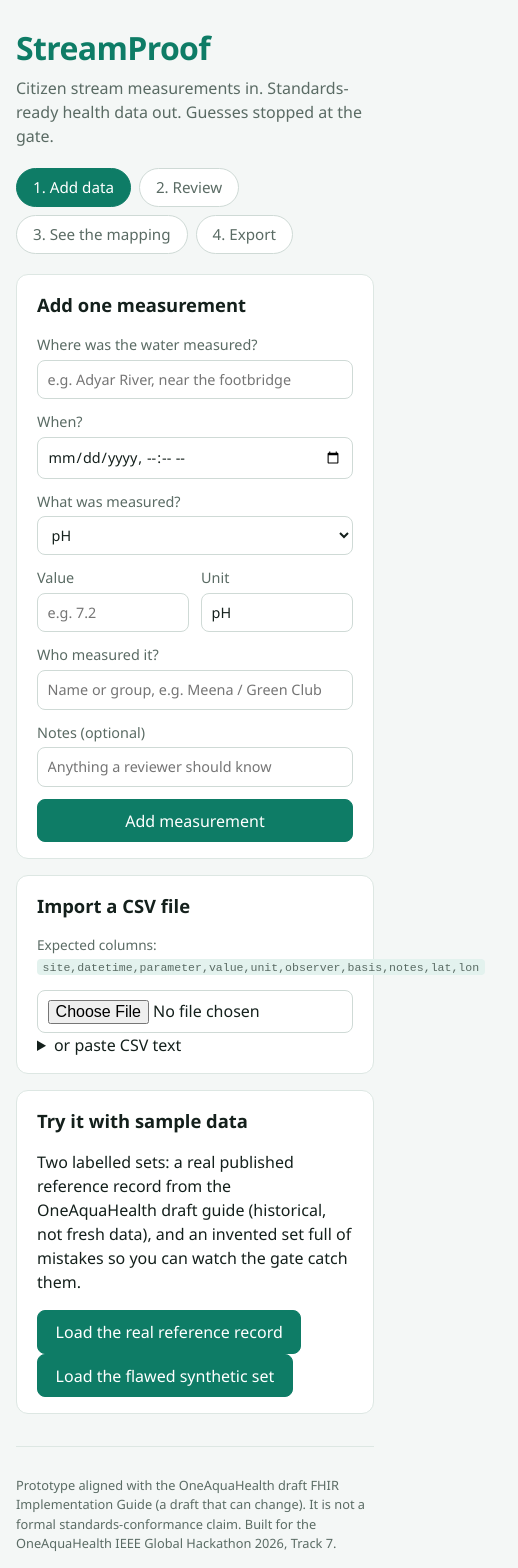
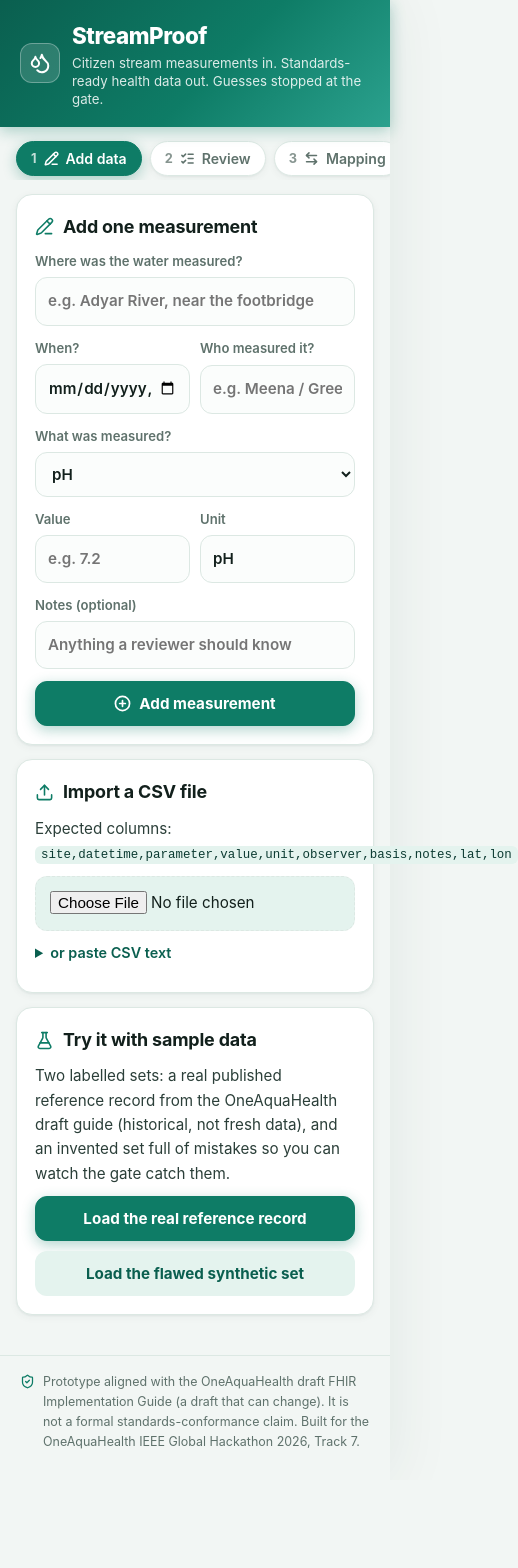
Before and after one commit to Hexraei/StreamProof, a React (Vite) app: page / in a window 390 px wide. Shown: the top 1568 px of the page, 518 px wide, since content can reach past the window. After the commit the page ends 1480 px from the top, so only its background shows below. Built offline with nearby package versions, Linux system fonts and the light colour scheme.

Commit message:
Redesign UI: teal water theme, Lucide icons, custom fonts, mobile layout fixes

```diff
--- a/package.json
+++ b/package.json
@@ -10,6 +10,7 @@
     "test": "vitest run"
   },
   "dependencies": {
+    "lucide-react": "^1.48.0",
     "react": "^18.3.1",
     "react-dom": "^18.3.1"
   },
--- a/src/App.tsx
+++ b/src/App.tsx
@@ -1,24 +1,28 @@
 import { useMemo, useState } from 'react';
+import {
+  Droplets, PencilLine, ListChecks, ArrowLeftRight, FileDown,
+  Upload, FlaskConical, ShieldCheck, Import,
+} from 'lucide-react';
 import type { RawObservation, ReviewedObservation, ReviewStatus } from './lib/types';
 import { validateObservation, canApprove } from './lib/validate';
 import { csvToObservations, CSV_HEADER } from './lib/csv';
 import { referenceSample, syntheticSample } from './lib/samples';
 import { buildBundle } from './lib/fhir';
-import ObservationForm from './components/ObservationForm';
-import ReviewQueue from './components/ReviewQueue';
-import MappingPreview from './components/MappingPreview';
-import BundleView from './components/BundleView';
+import { ObservationForm } from './components/ObservationForm';
+import { ReviewQueue } from './components/ReviewQueue';
+import { MappingPreview } from './components/MappingPreview';
+import { BundleView } from './components/BundleView';
 
 let counter = 0;
 const makeId = () => `obs-${Date.now().toString(36)}-${++counter}`;
 
 type Step = 'add' | 'review' | 'mapping' | 'export';
 
-const STEPS: { id: Step; label: string }[] = [
-  { id: 'add', label: '1. Add data' },
-  { id: 'review', label: '2. Review' },
-  { id: 'mapping', label: '3. See the mapping' },
-  { id: 'export', label: '4. Export' },
+const STEPS: { id: Step; label: string; icon: typeof PencilLine }[] = [
+  { id: 'add', label: 'Add data', icon: PencilLine },
+  { id: 'review', label: 'Review', icon: ListChecks },
+  { id: 'mapping', label: 'Mapping', icon: ArrowLeftRight },
+  { id: 'export', label: 'Export', icon: FileDown },
 ];
 
 export default function App() {
@@ -84,46 +88,56 @@
 
   return (
     <div className="app">
-      <header>
-        <h1>StreamProof</h1>
+      <header className="topbar">
+        <span className="logo-mark"><Droplets size={22} strokeWidth={2.2} /></span>
+        <div>
+          <h1 className="logo">StreamProof</h1>
           <p className="tagline">
             Citizen stream measurements in. Standards-ready health data out. Guesses stopped at the gate.
           </p>
+        </div>
       </header>
 
-      <nav className="steps">
-        {STEPS.map((s) => (
+      <nav className="steps" aria-label="Workflow steps">
+        {STEPS.map((s, i) => {
+          const Icon = s.icon;
+          return (
             <button
               key={s.id}
               className={step === s.id ? 'step active' : 'step'}
               onClick={() => setStep(s.id)}
             >
+              <span className="n">{i + 1}</span>
+              <Icon size={15} strokeWidth={2.4} />
               {s.label}
               {s.id === 'review' && counts.pending > 0 && <span className="badge">{counts.pending}</span>}
             </button>
-        ))}
+          );
+        })}
       </nav>
 
       <main>
         {step === 'add' && (
           <section>
             <div className="panel">
-              <h2>Add one measurement</h2>
+              <h2><PencilLine size={19} className="ic" /> Add one measurement</h2>
               <ObservationForm onAdd={(r) => addRecords([{ ...r, id: makeId() }])} />
             </div>
             <div className="panel">
-              <h2>Import a CSV file</h2>
+              <h2><Upload size={19} className="ic" /> Import a CSV file</h2>
               <CsvImport onImport={importCsv} skipped={skippedRows} />
             </div>
             <div className="panel">
-              <h2>Try it with sample data</h2>
+              <h2><FlaskConical size={19} className="ic" /> Try it with sample data</h2>
               <p>
                 Two labelled sets: a real published reference record from the OneAquaHealth draft
                 guide (historical, not fresh data), and an invented set full of mistakes so you can
                 watch the gate catch them.
               </p>
-              <button onClick={() => addRecords(referenceSample(makeId))}>Load the real reference record</button>{' '}
-              <button onClick={() => addRecords(syntheticSample(makeId))}>Load the flawed synthetic set</button>
+              <div className="btn-row">
+                <button onClick={() => addRecords(referenceSample(makeId))}>Load the real reference record</button>
+                <button className="secondary" onClick={() => addRecords(syntheticSample(makeId))}>Load the flawed synthetic set</button>
+              </div>
             </div>
           </section>
         )}
@@ -145,11 +159,12 @@
       </main>
 
       <footer>
-        <p>
+        <ShieldCheck size={15} />
+        <span>
           Prototype aligned with the OneAquaHealth draft FHIR Implementation Guide (a draft that can
           change). It is not a formal standards-conformance claim. Built for the OneAquaHealth IEEE
           Global Hackathon 2026, Track 7.
-        </p>
+        </span>
       </footer>
     </div>
   );
@@ -184,7 +199,9 @@
           onChange={(e) => setText(e.target.value)}
           placeholder={`${CSV_HEADER}\nMy Stream,2026-09-20T09:15:00Z,pH,7.2,pH,Meena,measured,clear day,,`}
         />
-        <button onClick={() => onImport(text)}>Import pasted text</button>
+        <button className="secondary" onClick={() => onImport(text)}>
+          <Import size={15} strokeWidth={2.4} /> Import pasted text
+        </button>
       </details>
       {skipped.length > 0 && (
         <ul className="skipped">
--- a/src/components/ObservationForm.tsx
+++ b/src/components/ObservationForm.tsx
@@ -1,4 +1,5 @@
 import { useState } from 'react';
+import { PlusCircle } from 'lucide-react';
 import type { Parameter, RawObservation } from '../lib/types';
 
 const PARAMS: { value: Parameter; label: string; unitHint: string }[] = [
@@ -7,7 +8,7 @@
   { value: 'conductivity', label: 'Conductivity', unitHint: 'µS/cm' },
 ];
 
-export default function ObservationForm({ onAdd }: { onAdd: (rec: Omit<RawObservation, 'id'>) => void }) {
+export function ObservationForm({ onAdd }: { onAdd: (rec: Omit<RawObservation, 'id'>) => void }) {
   const [siteName, setSiteName] = useState('');
   const [observedAt, setObservedAt] = useState('');
   const [parameter, setParameter] = useState<Parameter>('ph');
@@ -41,10 +42,16 @@
         Where was the water measured?
         <input value={siteName} onChange={(e) => setSiteName(e.target.value)} placeholder="e.g. Adyar River, near the footbridge" />
       </label>
-      <label>
-        When?
-        <input type="datetime-local" value={observedAt} onChange={(e) => setObservedAt(e.target.value)} />
-      </label>
+      <div className="row">
+        <label>
+          When?
+          <input type="datetime-local" value={observedAt} onChange={(e) => setObservedAt(e.target.value)} />
+        </label>
+        <label>
+          Who measured it?
+          <input value={observer} onChange={(e) => setObserver(e.target.value)} placeholder="e.g. Meena / Green Club" />
+        </label>
+      </div>
       <label>
         What was measured?
         <select
@@ -71,14 +78,13 @@
         </label>
       </div>
       <label>
-        Who measured it?
-        <input value={observer} onChange={(e) => setObserver(e.target.value)} placeholder="Name or group, e.g. Meena / Green Club" />
-      </label>
-      <label>
         Notes (optional)
         <input value={notes} onChange={(e) => setNotes(e.target.value)} placeholder="Anything a reviewer should know" />
       </label>
-      <button onClick={submit}>{added ? 'Added - check the Review step' : 'Add measurement'}</button>
+      <button onClick={submit}>
+        <PlusCircle size={17} strokeWidth={2.4} />
+        {added ? 'Added - check the Review step' : 'Add measurement'}
+      </button>
     </div>
   );
 }
--- a/src/components/ReviewQueue.tsx
+++ b/src/components/ReviewQueue.tsx
@@ -1,3 +1,4 @@
+import { OctagonAlert, TriangleAlert, ListChecks, MapPin, Calendar, Check, X, User } from 'lucide-react';
 import type { RawObservation, ReviewedObservation, ReviewStatus } from '../lib/types';
 import { canApprove } from '../lib/validate';
 import { PARAMETER_LABELS } from '../lib/types';
@@ -9,19 +10,19 @@
   onRemove: (id: string) => void;
 }
 
-export default function ReviewQueue({ records, onUpdate, onSetStatus, onRemove }: Props) {
+export function ReviewQueue({ records, onUpdate, onSetStatus, onRemove }: Props) {
   if (records.length === 0) {
     return (
       <div className="panel">
-        <h2>Nothing to review yet</h2>
-        <p>Go back to step 1 and add a measurement, import a CSV, or load a sample set.</p>
+        <h2><ListChecks size={19} className="ic" /> Nothing to review yet</h2>
+        <p>Go back to step 1 and add a measurement, import a CSV, or load the example data.</p>
       </div>
     );
   }
   return (
-    <div>
+    <section>
       <div className="panel">
-        <h2>Review queue</h2>
+        <h2><ListChecks size={19} className="ic" /> Review queue</h2>
         <p>
           Every record is checked by fixed rules before it can become a standards record. Red items
           are blocked until a human fixes or rejects them. Amber items can be approved, but a person
@@ -34,8 +35,8 @@
           <div key={rec.id} className={`card status-${rec.status}`}>
             <div className="card-head">
               <strong>{PARAMETER_LABELS[rec.parameter]}</strong>
-              <span>{rec.siteName}</span>
-              <span className="muted">{rec.observedAt || 'no date'}</span>
+              <span className="site"><MapPin size={13} style={{ verticalAlign: -2 }} /> {rec.siteName || 'no site'}</span>
+              <span className="when"><Calendar size={13} /> {rec.observedAt ? rec.observedAt.replace('T', ' ') : 'no date'}</span>
               <span className={`pill pill-${rec.status}`}>{rec.status}</span>
               {rec.source !== 'manual' && rec.source !== 'csv' && (
                 <span className="pill pill-source">{rec.source === 'reference-sample' ? 'reference' : 'synthetic'}</span>
@@ -73,24 +74,25 @@
               <ul className="issues">
                 {rec.issues.map((iss, i) => (
                   <li key={i} className={iss.severity === 'error' ? 'issue-error' : 'issue-warning'}>
-                    {iss.severity === 'error' ? 'BLOCKED' : 'CHECK'} - {iss.message}
+                    {iss.severity === 'error' ? <OctagonAlert size={15} /> : <TriangleAlert size={15} />}
+                    <span><span className="issue-tag">{iss.severity === 'error' ? 'BLOCKED' : 'CHECK'}</span>{' - '}{iss.message}</span>
                   </li>
                 ))}
               </ul>
             )}
-            {rec.notes && <p className="muted">Note: {rec.notes}</p>}
+            {rec.notes && <p className="muted"><User size={12} style={{ verticalAlign: -1 }} /> Note: {rec.notes}</p>}
             <div className="card-actions">
               <button disabled={!approvable || rec.status === 'approved'} onClick={() => onSetStatus(rec.id, 'approved')}>
-                {rec.status === 'approved' ? 'Approved' : 'Approve'}
+                <Check size={15} strokeWidth={2.6} /> {rec.status === 'approved' ? 'Approved' : 'Approve'}
               </button>
-              <button disabled={rec.status === 'rejected'} onClick={() => onSetStatus(rec.id, 'rejected')}>
-                {rec.status === 'rejected' ? 'Rejected' : 'Reject'}
+              <button className="secondary" disabled={rec.status === 'rejected'} onClick={() => onSetStatus(rec.id, 'rejected')}>
+                <X size={15} strokeWidth={2.6} /> {rec.status === 'rejected' ? 'Rejected' : 'Reject'}
               </button>
               <button className="link" onClick={() => onRemove(rec.id)}>Remove</button>
             </div>
           </div>
         );
       })}
-    </div>
+    </section>
   );
 }
--- a/src/styles.css
+++ b/src/styles.css
@@ -1,80 +1,172 @@
+/* ===== StreamProof design system - water green, phone-first ===== */
 :root {
-  --ink: #14201c;
-  --muted: #5a6b64;
-  --accent: #0e7c66;
-  --accent-soft: #e3f2ee;
-  --warn: #9a6a00;
-  --warn-bg: #fff6e0;
-  --error: #a62b1f;
-  --error-bg: #fdecea;
-  --ok: #1e7a34;
+  --green: #0e7c66;
+  --green-deep: #0a5f4f;
+  --green-ink: #0c3b32;
+  --green-soft: #e4f3ee;
+  --aqua: #38b2a0;
+  --ink: #12201c;
+  --ink-2: #2b3f39;
+  --muted: #5f726c;
+  --line: #dce8e3;
+  --bg: #f2f6f4;
   --card: #ffffff;
-  --bg: #f4f7f6;
+  --ok: #15803d;      --ok-bg: #e6f6ec;
+  --amber: #9a6200;   --amber-bg: #fdf3df;
+  --red: #b3261e;     --red-bg: #fdecea;
+  --violet: #4b3f92;  --violet-bg: #ece9fb;
+  --radius: 16px;
+  --shadow-sm: 0 1px 2px rgb(12 59 50 / 0.05), 0 2px 8px rgb(12 59 50 / 0.05);
+  --shadow-md: 0 2px 6px rgb(12 59 50 / 0.06), 0 12px 28px rgb(12 59 50 / 0.09);
+  --shadow-green: 0 4px 14px rgb(14 124 102 / 0.32);
+  --font-display: 'Sora', 'Inter', system-ui, sans-serif;
+  --font-body: 'Inter', system-ui, -apple-system, 'Segoe UI', sans-serif;
 }
-* { box-sizing: border-box; }
+* { box-sizing: border-box; margin: 0; padding: 0; }
+html { -webkit-text-size-adjust: 100%; }
 body {
-  margin: 0;
-  font-family: 'Segoe UI', system-ui, -apple-system, sans-serif;
+  font-family: var(--font-body);
   background: var(--bg);
   color: var(--ink);
-  line-height: 1.5;
+  font-size: 16px;
+  line-height: 1.6;
+  -webkit-font-smoothing: antialiased;
 }
-.app { max-width: 960px; margin: 0 auto; padding: 1.5rem 1rem 4rem; }
-header h1 { margin: 0; font-size: 2rem; color: var(--accent); letter-spacing: -0.02em; }
-.tagline { margin: 0.25rem 0 1.25rem; color: var(--muted); }
-.steps { display: flex; gap: 0.5rem; flex-wrap: wrap; margin-bottom: 1.25rem; }
+button { font-family: var(--font-body); cursor: pointer; -webkit-tap-highlight-color: transparent; }
+button:active { transform: scale(0.98); }
+button:focus-visible, input:focus-visible, select:focus-visible, textarea:focus-visible {
+  outline: 3px solid rgb(14 124 102 / 0.4); outline-offset: 2px;
+}
+
+.app { min-height: 100dvh; display: flex; flex-direction: column; max-width: 640px; margin: 0 auto; background: var(--bg); box-shadow: 0 0 60px rgb(12 59 50 / 0.08); }
+
+/* ---------- top bar ---------- */
+.topbar {
+  display: flex; align-items: center; gap: 12px;
+  padding: 18px 20px;
+  background: linear-gradient(135deg, var(--green-deep) 0%, var(--green) 55%, var(--aqua) 120%);
+  color: #fff;
+  position: sticky; top: 0; z-index: 20;
+  box-shadow: var(--shadow-green);
+}
+.logo-mark {
+  width: 40px; height: 40px; border-radius: 12px;
+  background: rgb(255 255 255 / 0.14); border: 1px solid rgb(255 255 255 / 0.3);
+  display: grid; place-items: center; flex: 0 0 auto;
+}
+.logo { font-family: var(--font-display); font-size: 1.4rem; font-weight: 800; letter-spacing: -0.02em; }
+.tagline { color: rgb(255 255 255 / 0.85); font-size: 0.83rem; line-height: 1.35; margin-top: 1px; }
+
+/* ---------- step rail ---------- */
+.steps {
+  display: flex; gap: 8px; padding: 14px 16px 4px; overflow-x: auto;
+  scrollbar-width: none;
+}
+.steps::-webkit-scrollbar { display: none; }
 .step {
-  border: 1px solid #cfdad6; background: #fff; border-radius: 999px;
-  padding: 0.45rem 1rem; cursor: pointer; font-size: 0.95rem; color: var(--muted);
+  flex: 0 0 auto; display: inline-flex; align-items: center; gap: 7px;
+  border: 1px solid var(--line); background: var(--card); border-radius: 999px;
+  padding: 8px 14px; font-size: 0.88rem; font-weight: 600; color: var(--muted);
+  box-shadow: var(--shadow-sm);
+  transition: background 0.15s, color 0.15s;
 }
-.step.active { background: var(--accent); border-color: var(--accent); color: #fff; }
+.step.active { background: var(--green); border-color: var(--green); color: #fff; box-shadow: var(--shadow-green); }
+.step .n { font-family: var(--font-display); font-weight: 700; font-size: 0.8rem; opacity: 0.75; }
 .badge {
-  display: inline-block; background: var(--error); color: #fff; border-radius: 999px;
-  font-size: 0.75rem; padding: 0 0.45rem; margin-left: 0.4rem;
+  display: inline-grid; place-items: center; min-width: 20px; height: 20px;
+  background: var(--red); color: #fff; border-radius: 999px;
+  font-size: 0.72rem; font-weight: 700; padding: 0 5px;
 }
+
+main { flex: 1; padding: 14px 16px 40px; display: flex; flex-direction: column; gap: 14px; }
+section { display: flex; flex-direction: column; gap: 14px; }
+
+/* ---------- panels & cards ---------- */
 .panel, .card {
-  background: var(--card); border: 1px solid #dde7e3; border-radius: 12px;
-  padding: 1rem 1.25rem; margin-bottom: 1rem;
+  background: var(--card); border: 1px solid var(--line); border-radius: var(--radius);
+  padding: 18px; box-shadow: var(--shadow-sm);
 }
-.panel h2 { margin-top: 0; font-size: 1.15rem; }
-.form { display: grid; gap: 0.75rem; }
-.form .row { display: grid; grid-template-columns: 1fr 1fr; gap: 0.75rem; }
-label { display: grid; gap: 0.25rem; font-size: 0.9rem; color: var(--muted); }
+.panel h2 { font-family: var(--font-display); font-size: 1.12rem; font-weight: 700; letter-spacing: -0.01em; margin-bottom: 10px; display: flex; align-items: center; gap: 9px; }
+.panel h2 .ic { color: var(--green); flex: 0 0 auto; }
+.panel p { color: var(--ink-2); font-size: 0.95rem; margin-bottom: 10px; }
+
+/* ---------- forms ---------- */
+.form { display: grid; gap: 12px; }
+.form .row { display: grid; grid-template-columns: repeat(2, minmax(0, 1fr)); gap: 10px; }
+label { display: grid; gap: 5px; font-size: 0.82rem; font-weight: 600; color: var(--muted); }
 input, select, textarea {
-  font: inherit; padding: 0.5rem 0.6rem; border: 1px solid #cfdad6; border-radius: 8px;
-  background: #fff; color: var(--ink); width: 100%;
+  font: inherit; font-size: 0.95rem; padding: 11px 12px;
+  border: 1.5px solid var(--line); border-radius: 12px;
+  background: #fbfdfc; color: var(--ink); width: 100%; min-width: 0;
+  transition: border-color 0.15s;
 }
+input:focus, select:focus, textarea:focus { border-color: var(--green); outline: none; }
+textarea { resize: vertical; }
+
+/* ---------- buttons ---------- */
 button {
-  font: inherit; padding: 0.55rem 1.1rem; border-radius: 8px; border: 1px solid var(--accent);
-  background: var(--accent); color: #fff; cursor: pointer;
+  display: inline-flex; align-items: center; justify-content: center; gap: 8px;
+  font-size: 0.95rem; font-weight: 700; padding: 12px 18px;
+  border-radius: 12px; border: 1.5px solid var(--green);
+  background: var(--green); color: #fff;
+  box-shadow: var(--shadow-green);
+  transition: transform 0.06s, box-shadow 0.15s;
 }
-button:disabled { opacity: 0.45; cursor: not-allowed; }
-button.link { background: none; border: none; color: var(--error); text-decoration: underline; padding: 0.55rem 0.4rem; }
-.hint { font-size: 0.85rem; color: var(--muted); }
-code { background: var(--accent-soft); padding: 0.1rem 0.35rem; border-radius: 4px; font-size: 0.85em; }
-.card-head { display: flex; gap: 0.75rem; align-items: baseline; flex-wrap: wrap; margin-bottom: 0.5rem; }
-.card-body { display: grid; grid-template-columns: repeat(auto-fit, minmax(160px, 1fr)); gap: 0.6rem; }
-.card-actions { display: flex; gap: 0.5rem; margin-top: 0.6rem; }
+button:disabled { opacity: 0.45; cursor: not-allowed; box-shadow: none; }
+button.secondary { background: var(--green-soft); color: var(--green-deep); border-color: transparent; box-shadow: none; }
+button.link { background: none; border: none; color: var(--red); font-weight: 600; text-decoration: underline; box-shadow: none; padding: 8px 4px; }
+.btn-row { display: flex; gap: 10px; flex-wrap: wrap; }
+.btn-row > button { flex: 1 1 160px; }
+
+.hint { font-size: 0.83rem; color: var(--muted); }
+code { background: var(--green-soft); color: var(--green-ink); padding: 2px 6px; border-radius: 6px; font-size: 0.82em; font-family: ui-monospace, monospace; }
 .muted { color: var(--muted); font-size: 0.85rem; }
-.pill { font-size: 0.75rem; border-radius: 999px; padding: 0.1rem 0.6rem; text-transform: uppercase; letter-spacing: 0.04em; }
-.pill-pending { background: var(--warn-bg); color: var(--warn); }
-.pill-approved { background: #e2f3e6; color: var(--ok); }
-.pill-rejected { background: var(--error-bg); color: var(--error); }
-.pill-source { background: #ece9fb; color: #4b3f92; }
-.issues { list-style: none; padding: 0; margin: 0.6rem 0 0; display: grid; gap: 0.35rem; }
-.issues li { font-size: 0.85rem; border-radius: 8px; padding: 0.4rem 0.6rem; }
-.issue-error { background: var(--error-bg); color: var(--error); }
-.issue-warning { background: var(--warn-bg); color: var(--warn); }
-table { width: 100%; border-collapse: collapse; font-size: 0.9rem; }
-th, td { text-align: left; padding: 0.5rem 0.6rem; border-bottom: 1px solid #e3ebe8; vertical-align: top; }
-th { color: var(--muted); font-weight: 600; }
-.summary { line-height: 1.9; }
+
+/* ---------- review cards ---------- */
+.card { border-left: 5px solid var(--amber); }
+.card.status-approved { border-left-color: var(--ok); }
+.card.status-rejected { border-left-color: var(--red); opacity: 0.78; }
+.card-head { display: flex; gap: 10px; align-items: center; flex-wrap: wrap; margin-bottom: 12px; }
+.card-head strong { font-family: var(--font-display); font-size: 1rem; }
+.card-head .site { color: var(--ink-2); font-size: 0.9rem; }
+.card-head .when { color: var(--muted); font-size: 0.8rem; display: inline-flex; align-items: center; gap: 4px; }
+.card-body { display: grid; grid-template-columns: repeat(auto-fit, minmax(140px, 1fr)); gap: 10px; }
+.card-actions { display: flex; gap: 8px; margin-top: 12px; align-items: center; flex-wrap: wrap; }
+.card-actions button { flex: 0 0 auto; padding: 9px 16px; font-size: 0.88rem; }
+.pill { font-size: 0.7rem; font-weight: 700; border-radius: 999px; padding: 3px 10px; text-transform: uppercase; letter-spacing: 0.05em; }
+.pill-pending { background: var(--amber-bg); color: var(--amber); }
+.pill-approved { background: var(--ok-bg); color: var(--ok); }
+.pill-rejected { background: var(--red-bg); color: var(--red); }
+.pill-source { background: var(--violet-bg); color: var(--violet); }
+.issues { list-style: none; display: grid; gap: 6px; margin-top: 12px; }
+.issues li { font-size: 0.85rem; border-radius: 10px; padding: 9px 12px; display: flex; gap: 8px; align-items: flex-start; line-height: 1.45; }
+.issues li svg { flex: 0 0 auto; margin-top: 2px; }
+.issue-error { background: var(--red-bg); color: var(--red); }
+.issue-warning { background: var(--amber-bg); color: var(--amber); }
+.issue-tag { font-weight: 800; font-size: 0.72rem; letter-spacing: 0.05em; }
+
+/* ---------- tables ---------- */
+table { width: 100%; border-collapse: collapse; font-size: 0.88rem; margin-top: 6px; }
+th, td { text-align: left; padding: 9px 10px; border-bottom: 1px solid var(--line); vertical-align: top; }
+th { color: var(--muted); font-weight: 700; font-size: 0.78rem; text-transform: uppercase; letter-spacing: 0.04em; }
+.table-wrap { overflow-x: auto; }
+
+/* ---------- export ---------- */
+.summary { list-style: none; display: grid; gap: 8px; margin: 8px 0 12px; }
+.summary li { display: flex; align-items: center; gap: 9px; font-size: 0.93rem; color: var(--ink-2); }
+.summary strong { font-family: var(--font-display); font-size: 1.05rem; min-width: 24px; text-align: center; color: var(--green-deep); }
 .json {
-  background: #10201b; color: #d8efe7; padding: 1rem; border-radius: 10px;
-  overflow-x: auto; font-size: 0.8rem; max-height: 480px; overflow-y: auto;
+  background: #0f2620; color: #c9ebe0; padding: 16px; border-radius: 12px;
+  overflow: auto; font-size: 0.78rem; max-height: 460px; line-height: 1.55;
+  font-family: ui-monospace, 'SF Mono', Menlo, monospace;
 }
-.skipped { color: var(--warn); font-size: 0.85rem; }
-footer { margin-top: 2rem; font-size: 0.8rem; color: var(--muted); border-top: 1px solid #dde7e3; padding-top: 1rem; }
-.status-approved { border-left: 4px solid var(--ok); }
-.status-rejected { border-left: 4px solid var(--error); opacity: 0.75; }
-.status-pending { border-left: 4px solid var(--warn); }
+.skipped { color: var(--amber); font-size: 0.85rem; padding-left: 18px; }
+details summary { cursor: pointer; color: var(--green-deep); font-weight: 600; font-size: 0.9rem; margin: 10px 0; }
+details textarea { margin: 8px 0; font-family: ui-monospace, monospace; font-size: 0.82rem; }
+input[type='file'] { border-style: dashed; padding: 14px; background: var(--green-soft); }
+
+footer {
+  padding: 16px 20px 28px; font-size: 0.78rem; color: var(--muted);
+  border-top: 1px solid var(--line); display: flex; gap: 8px; align-items: flex-start;
+}
+footer svg { flex: 0 0 auto; margin-top: 2px; color: var(--green); }
```
Also changed, not shown: src/components/BundleView.tsx (+6 -5 lines), src/components/MappingPreview.tsx (+8 -7 lines), 1 other file (tests, documents, lock files or other folders). Lines whose indentation alone changed are shown as unchanged.
